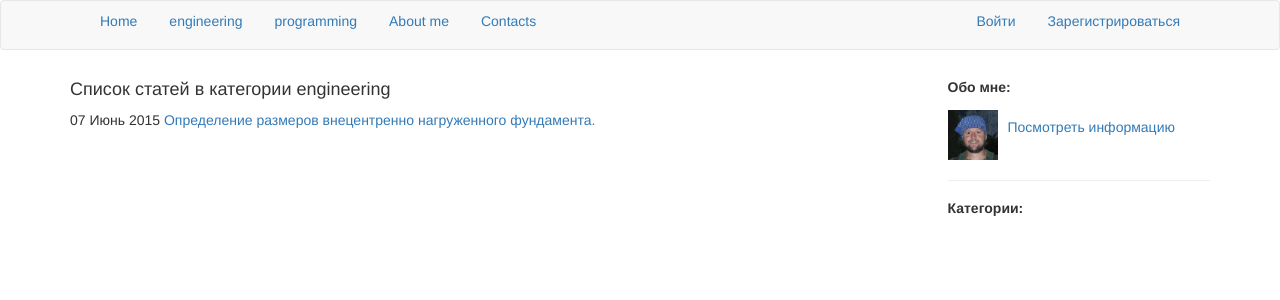
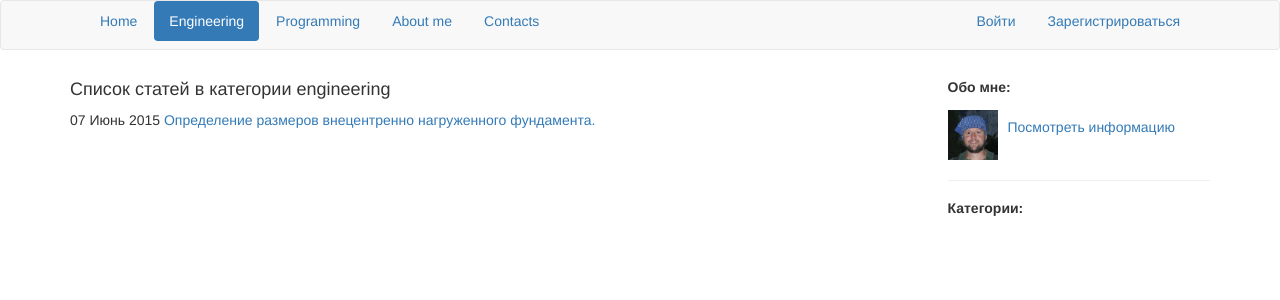
Before and after one commit to IvanSimeyko/blog, a Django app: page /category/1/ in a window 1280 px wide. Shown: the top 300 px of the page. Run offline with Django 3.2, Linux system fonts and the light colour scheme; data comes from the database, SQL or seed files in the repository; parts of the project's set-up code (start-up, migrations or seed data) failed here and were passed over; some libraries are stand-ins or nearby versions.

Commit message:
Добавил активную навигацию при сортировке по категориям

```diff
--- a/templates/base.html
+++ b/templates/base.html
@@ -35,8 +35,8 @@
             <div id="navbar" class="collapse navbar-collapse">
                 <ul class="nav nav-pills pull-left">
                     <li class="{% block nav_class_index %}{% endblock %}"><a href="{% url 'home' %}">Home</a></li>
-                    <li class="{% block nav_class_engineering %}{% endblock %}"><a href="{% url 'category_eng' 1 %}">engineering</a></li>
-                    <li class="{% block nav_class_programming %}{% endblock %}"><a href="{% url 'category_eng' 2 %}">programming</a></li>
+                    <li class="{% block nav_class_engineering %}{% endblock %}"><a href="{% url 'category_eng' 1 %}">Engineering</a></li>
+                    <li class="{% block nav_class_programming %}{% endblock %}"><a href="{% url 'category_eng' 2 %}">Programming</a></li>
                     <li class="{% block nav_class_about %}{% endblock %}"><a href="{% url 'about_me:me' %}">About me</a></li>
                     <li class="{% block nav_class_contact %}{% endblock %}"><a href="{% url 'contacts:create_contact' %}">Contacts</a></li>
                 </ul>
--- a/templates/tagpage.html
+++ b/templates/tagpage.html
@@ -2,7 +2,8 @@
 
 {% block title %} {{ category.name }} {% endblock title %}
 
-{% block nav_class_category.name %} active {% endblock %}
+{% block nav_class_engineering %} {% ifequal category.name "engineering" %} active {% endifequal %} {% endblock %}
+{% block nav_class_programming %} {% ifequal category.name "programming" %} active {% endifequal %} {% endblock %}
 
 {% load django_markdown %}
 
```
